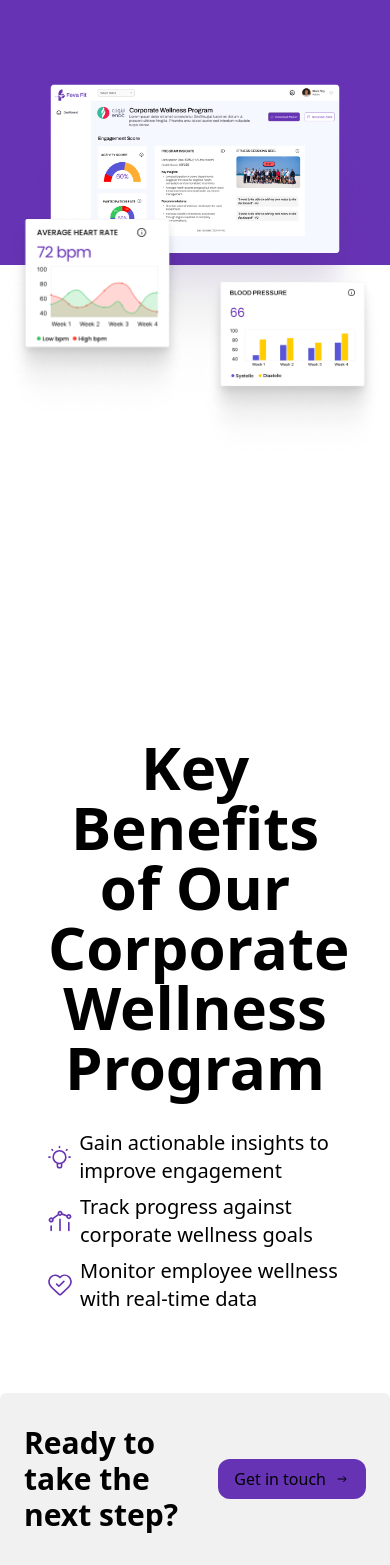
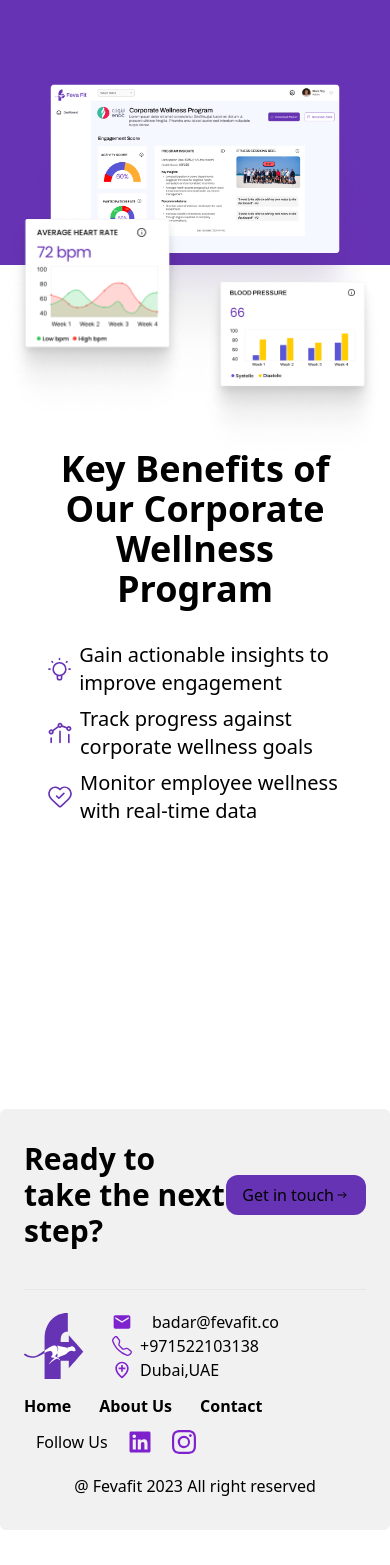
Before and after one commit to zihadm654/fevafit, a React (Vite) app: page /dashboard in a window 390 px wide. Shown: the part 432-1997 px from the top of the page. After the commit the page ends 1962 px from the top, so only its background shows below. Built offline with nearby package versions, Linux system fonts and the light colour scheme.

Commit message:
refectored button link and responsive issue

```diff
--- a/src/components/footer.tsx
+++ b/src/components/footer.tsx
@@ -16,7 +16,13 @@ const Footer = () => {
               Ready to take the next step?{" "}
             </h2>
             <Button className="bg-[#6733B5] rounded-xl text-base font-normal">
-              Get in touch <IoIosArrowRoundForward className="size-6" />
+              <Link
+                target="blank"
+                to="https://ajx6hfj6f3e.typeform.com/to/RbwCkYlw"
+                className="flex justify-center items-center"
+              >
+                Get in touch <IoIosArrowRoundForward className="size-6" />
+              </Link>
             </Button>
           </div>
           <hr className="bg-[#CCCCCC]" />
--- a/src/pages/dashboard.tsx
+++ b/src/pages/dashboard.tsx
@@ -52,7 +52,7 @@ const Dashboard = () => {
             </div>
           </div>
           <div className="min-h-[100svh] container p-12">
-            <h3 className="pt-96 mt-10 text-center font-bold text-6xl">
+            <h3 className="pt-96  max-md:pt-24 mt-10 text-center font-bold text-6xl max-md:text-4xl">
               Key Benefits of Our Corporate <br></br>
               Wellness Program
             </h3>
```
